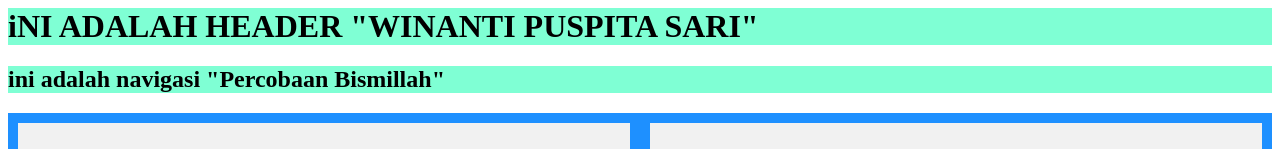
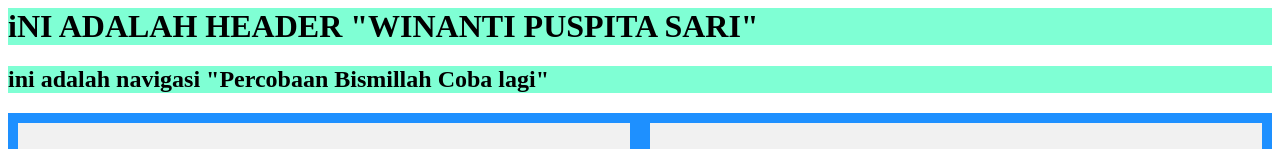
Before and after one commit to thekailanihouse/weblayout, a plain HTML site: page index.html in a window 1280 px wide. Shown: the top 149 px of the page. Drawn offline with Linux system fonts and the light colour scheme.

Commit message:
perubahan kalimat navigasi ke-2

```diff
--- a/index.html
+++ b/index.html
@@ -47,7 +47,7 @@
 </head>
 <body>
     <header><H1>iNI ADALAH HEADER "WINANTI PUSPITA SARI"</H1></header>
-    <nav><h1>ini adalah navigasi "Percobaan Bismillah"</h1></nav>
+    <nav><h1>ini adalah navigasi "Percobaan Bismillah Coba lagi"</h1></nav>
     <div class="flex-container">
         <div class="sidebar">ini Sidebar</div>
         <div class="section">ini section</div>
```
